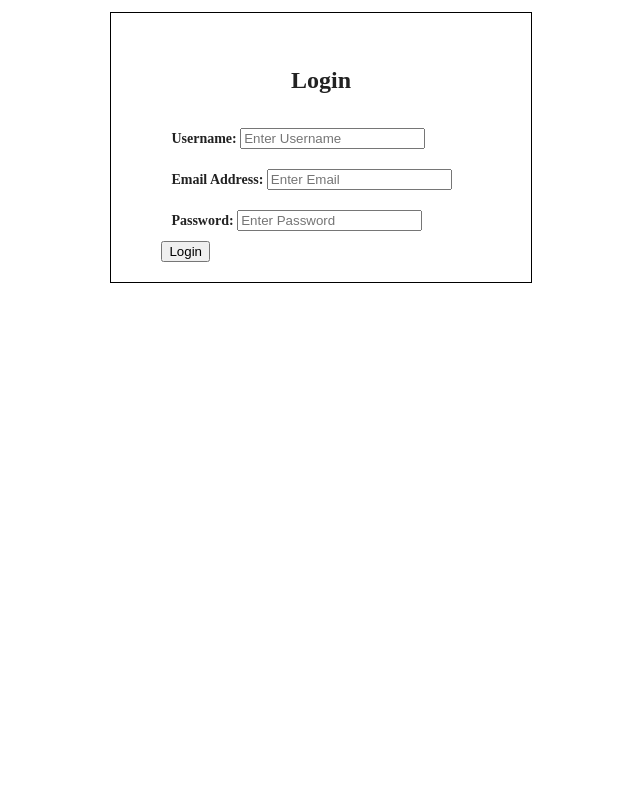
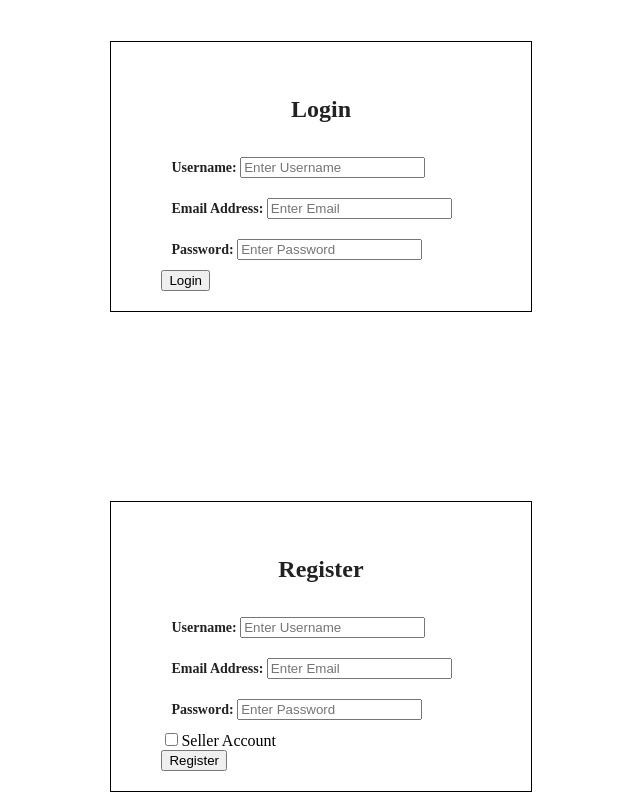
Before and after one commit to Kenhubhub/ticketeer, a Next.js app in the folder frontend/client/: page / in a window 1280 px wide. Shown: the part 178-978 px from the top of the page, without its empty margins (319-959 px from the left). Before the commit the page ends 800 px from the top, so only its background shows below. Built offline with nearby package versions, Linux system fonts and the light colour scheme.

Commit message:
Created Register Form and Tiles

```diff
--- a/frontend/client/app/page.js
+++ b/frontend/client/app/page.js
@@ -1,12 +1,20 @@
 import { React } from "react";
-import "./login.css"
+
 import Login from "@/components/Login";
+import Register from "@/components/Register";
+import Tiles from "@/components/Tiles";
+
 import login from "./login.css"
+import register from "./register.css";
+import tiles from "./tiles.css"
+
 const Auth = () => {
   return (
-    // tiles
+  <div>
+    <Tiles styles={tiles}></Tiles>
     <Login styles={login}></Login>
-    // register
+    <Register styles={register}></Register>
+  </div>
    );
 }
 
--- /dev/null
+++ b/frontend/client/app/register.css
@@ -0,0 +1,37 @@
+  .container {
+    display: flex;
+    justify-content: center;
+    align-items: center;
+    margin-top: 15%;
+    height: 30%;
+  }
+
+  .RegisterForm {
+    width: 420px;
+    border: 1px solid black;
+    padding-top: 30px;
+    padding-bottom: 20px;
+  }
+
+  .RegisterContent {
+    padding-left: 12%;
+    padding-right: 12%;
+  }
+
+  .RegisterTitle {
+    text-align: center;
+    margin-bottom: 1em;
+    font-size: 24px;
+    color: rgb(34, 34, 34);
+    font-weight: 800;
+  }
+
+  .form {
+    padding: 10px;
+  }
+
+  label {
+    font-size: 14px;
+    font-weight: 600;
+    color: rgb(34, 34, 34);
+  }
--- /dev/null
+++ b/frontend/client/app/tiles.css
@@ -0,0 +1,7 @@
+  .container {
+    display: flex;
+    justify-content: center;
+    align-items: center;
+    margin-top: 15%;
+    height: 30%;
+  }
--- a/frontend/client/components/Login.jsx
+++ b/frontend/client/components/Login.jsx
@@ -1,10 +1,6 @@
 export default function Login() {
     return (
       <div className="container">
-        {/* <div id="tabs">
-              <button className = "tab-links active" id="login-btn">Login</button>
-              <button className = "tab-links" id="signup-btn">Sign Up</button>
-        </div>  */}
         <div className="main-content"></div>
           <form className="loginForm">
             <div className="loginContent">
@@ -33,7 +29,7 @@ export default function Login() {
                 placeholder="Enter Password"
                 />
             </div>
-            <div className="LogInBtn">
+            <div className="LogInButton">
               <button type="submit" className="LoginBtn">Login</button>
             </div>
           </div>
--- a/frontend/client/components/Register.jsx
+++ b/frontend/client/components/Register.jsx
@@ -1,8 +1,43 @@
 const Register = () => {
     return (
-        <></>
+        <div className="container">
+        <div className="main-content"></div>
+          <form className="RegisterForm">
+            <div className="RegisterContent">
+              <h3 className="RegisterTitle">Register</h3>
+            <div className="form">
+                <label>Username: </label>
+                <input
+                type="userName"
+                className="usernameInput"
+                placeholder="Enter Username"
+                />
+            </div>
+            <div className="form">
+                <label>Email Address: </label>
+                <input
+                type="email"
+                className="emailInput"
+                placeholder="Enter Email"
+                />
+            </div>
+            <div className="form">
+                <label>Password: </label>
+                <input
+                type="password"
+                className="passwordInput"
+                placeholder="Enter Password"
+                />
+            </div>
+            <div className="sellerAccount">
+             <input type="checkbox" id="checkbox" name="checkbox" value="seller Account" />Seller Account
+            </div>
+            <div className="RegisterButton">
+              <button type="submit" className="RegisterBtn">Register</button>
+            </div>
+            </div>
+        </form>
+      </div>
     );
 }
-
-
 export default Register;
--- a/frontend/client/components/Tiles.jsx
+++ b/frontend/client/components/Tiles.jsx
@@ -1,8 +1,9 @@
 const Tiles = () => {
     return (
-        <>
-        </>
+    <div className="tabs">
+        <button className = "tab-links active" id="login-btn">Login</button>
+        <button className = "tab-links" id="Register-btn">Register</button>
+    </div>
      );
 }
-
 export default Tiles;
```
